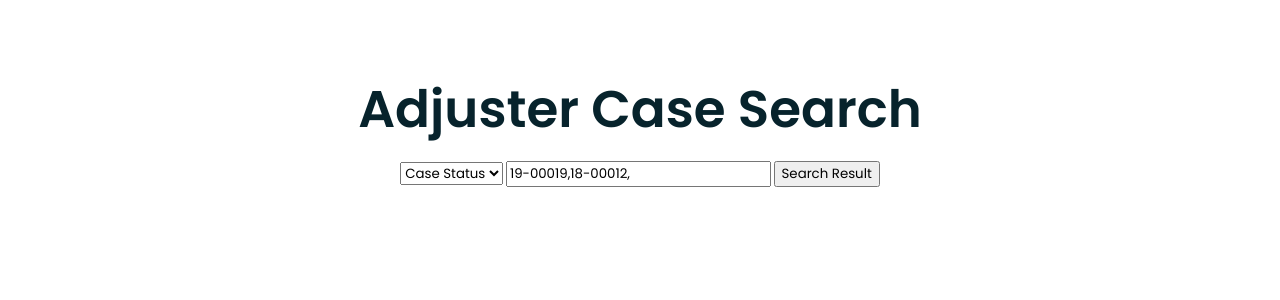
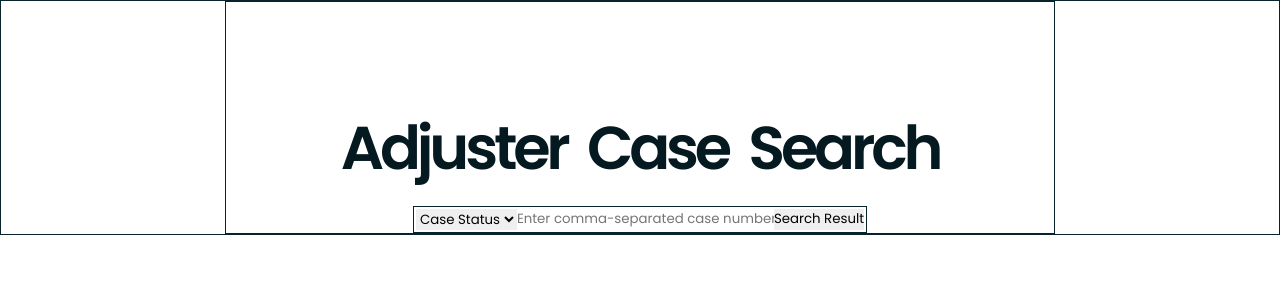
Before and after one commit to 2h311/search-ojcc, a FastAPI app: page / in a window 1280 px wide. Shown: the top 300 px of the page. Run offline with FastAPI, Linux system fonts and the light colour scheme.

Commit message:
got the markup and javascript working as it should. working on the styling at the moment

```diff
--- a/webapp/static/js/script.js
+++ b/webapp/static/js/script.js
@@ -114,6 +114,6 @@ searchButton.addEventListener("click", async function () {
     </div>`;
   const caseStatusText = caseStatusElement.selectedOptions[0].text;
   const data = await getDataFromApi(caseNumbers, caseStatusText); // make request to backend
-  loadingAnimationDiv.innerHTML = "";
+  loadingAnimationDiv.innerHTML = ""; // remove the bouncing ball
   putApiDataonDOM(data);
 });
--- a/webapp/static/styles.css
+++ b/webapp/static/styles.css
@@ -1,10 +1,12 @@
 @import "https://fonts.googleapis.com/css2?family=Poppins:ital,wght@0,100;0,200;0,300;0,400;0,500;0,600;0,700;0,800;0,900;1,100;1,200;1,300;1,400;1,500;1,600;1,700;1,800;1,900&display=swap";
 
+*,
 *::before,
 *::after {
   padding: 0;
   margin: 0;
   box-sizing: inherit;
+  border: 0 solid #e5e7eb;
 }
 
 html {
@@ -25,17 +27,36 @@ input[type="text"] {
 
 .container {
   max-width: 100%;
-  text-align: center;
+  display: flex;
+  justify-content: center;
+  border: 1px solid #07232c;
+}
+
+.container__inner {
+  width: 65%;
+  display: inherit;
+  flex-direction: column;
+  justify-content: center;
+  align-items: center;
+  border: 1px solid #07232c;
 }
 
 .header {
-  padding: 6.25rem 0 1.32rem 0;
+  margin-top: 10rem;
+  margin-bottom: 1.25rem;
 }
 
 .header__h1 {
   margin: 0;
   font-family: 'Poppins', sans-serif;
-  font-size: 5.15rem;
+  letter-spacing: -0.42rem;
+  font-size: 6.05rem;
   font-weight: 600;
-  color: #07232c;
+  color: #041920;
 }
+
+.form {
+  display: inherit;
+  padding: .2rem;
+  border: 1px solid #07232c;
+}
--- a/webapp/templates/index.html
+++ b/webapp/templates/index.html
@@ -12,8 +12,9 @@
 
   <body>
     <div class="container">
+      <div class="container__inner">
         <div class="header">
-        <h1 class="header__h1">Adjuster Case Search</h1>
+          <h1 class="header__h1">Adjuster&nbsp;&nbsp;Case&nbsp;&nbsp;Search</h1>
         </div>
 
         <div class="form">
@@ -24,13 +25,14 @@
             <option class="form__select-option" value="inactive">Inactive</option>
           </select>
           <input type="text" class="js-case-no-1 form__case-input" placeholder="Enter comma-separated case numbers"
-          value="19-00019,18-00012,">
+            value="">
           <button class="btn js-search-button">Search Result</button>
         </div>
 
         <div class="loading-animation js-loading-animation"></div>
         <div class="results js-table-results"></div>
       </div>
+    </div>
     <script src="{{ url_for('static', path='js/script.js') }}"></script>
   </body>
 
```
Lines whose indentation alone changed are shown as unchanged.
